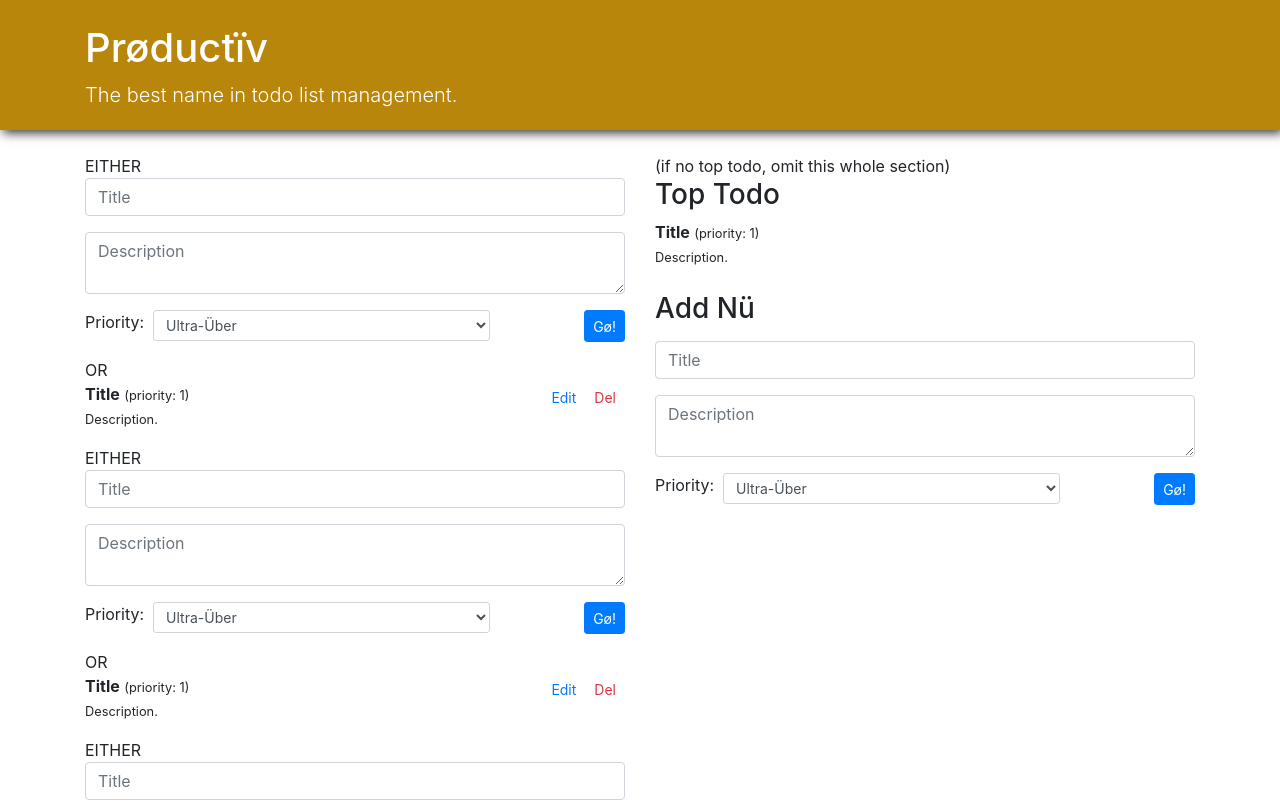
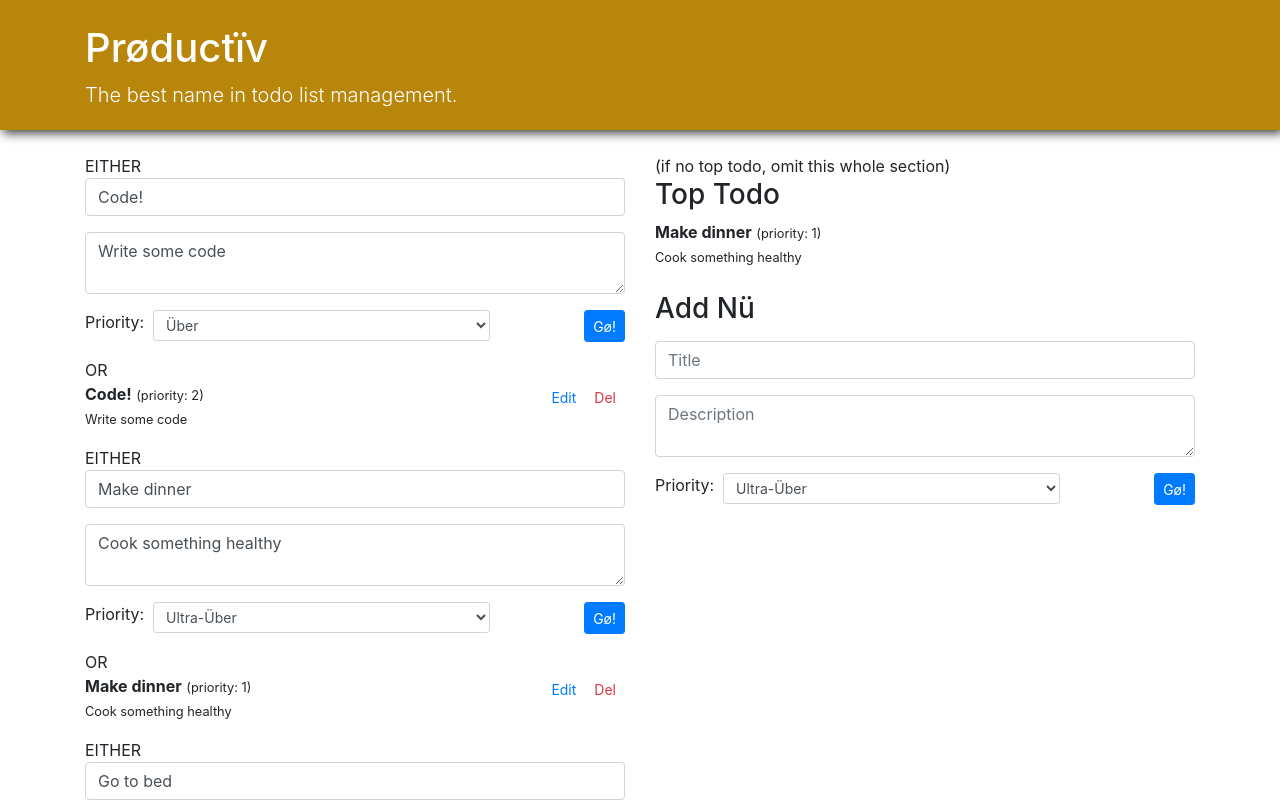
Before and after one commit to mayplesap/react-forms-productiv, a React (Create React App) app: page / in a window 1280 px wide. Shown: the top 802 px of the page. Built offline with nearby package versions, Linux system fonts and the light colour scheme.

Commit message:
remove in TodoApp, populated the edit form, changed the default of Todo with initialFormData, form now works

```diff
--- a/src/EditableTodo.js
+++ b/src/EditableTodo.js
@@ -12,7 +12,7 @@ import TodoForm from "./TodoForm";
  * EditableTodoList -> EditableTodo -> { Todo, TodoForm }
  */
 
-function EditableTodo() {
+function EditableTodo({ todo, update, remove }) {
 
   /** Toggle if this is being edited */
   function toggleEdit() { }
@@ -22,13 +22,13 @@ function EditableTodo() {
 
   /** Edit form saved; toggle isEditing and update in ancestor. */
   function handleSave(formData) { }
-
+  console.log("TODO", todo);
   return (
       <div className="EditableTodo">
 
                 EITHER
 
-                <TodoForm />
+                <TodoForm initialFormData={todo}/>
 
                 OR
 
@@ -45,7 +45,9 @@ function EditableTodo() {
                       Del
                     </button>
                   </div>
-                  <Todo />
+                  <Todo
+                    todo={todo}
+                    key={todo.id}/>
                 </div>
 
       </div>
--- a/src/EditableTodoList.js
+++ b/src/EditableTodoList.js
@@ -11,13 +11,11 @@ import EditableTodo from "./EditableTodo";
  * TodoApp -> EditableTodoList -> [ EditableTodo, ... ]
  */
 
-function EditableTodoList() {
+function EditableTodoList({todos, update, remove}) {
+  console.log("TODOSSS", todos);
   return (
       <div>
-        {/*   FIXME  */}
-        <EditableTodo />
-        <EditableTodo />
-        <EditableTodo />
+        {todos.map(todo => <EditableTodo todo={todo} update={update} remove={remove}/>)}
       </div>
   );
 }
--- a/src/Todo.js
+++ b/src/Todo.js
@@ -8,11 +8,12 @@ import React from "react";
  * { EditableTodo, TodoApp } -> Todo
  **/
 
-function Todo() {
+function Todo({todo}) {
+  console.log("TODO in todo", todo);
   return (
       <div className="Todo">
-        <div><b>Title</b> <small>(priority: 1)</small></div>
-        <div><small>Description.</small></div>
+        <div><b>{todo.title}</b> <small>(priority: {todo.priority})</small></div>
+        <div><small>{todo.description}</small></div>
       </div>
   );
 }
--- a/src/TodoApp.js
+++ b/src/TodoApp.js
@@ -4,6 +4,7 @@ import TodoForm from "./TodoForm";
 
 import TopTodo from "./TopTodo";
 import EditableTodoList from "./EditableTodoList";
+import Todo from "./Todo";
 
 /** App for managing a todo list.
  *
@@ -16,31 +17,49 @@ import EditableTodoList from "./EditableTodoList";
  * App -> TodoApp -> { TodoForm, EditableTodoList }
  */
 
-function TodoApp() {
-  const [todos, setTodos] = useState([]);
-
+function TodoApp({initialTodos}) {
+  const [todos, setTodos] = useState([...initialTodos]);
   /** add a new todo to list */
-  function create(newTodo) {}
-
-  /** update a todo with updatedTodo */
-  function update(updatedTodo) {}
-
-  /** delete a todo by id */
-  function remove(id) {}
-
-  /**TODO: handleSave: for the form */
-  function handleSave(newTodo){
+  function create(newTodo) {
+    newTodo.id = uuid();
     setTodos(todos => ([
       ...todos,
       newTodo
-    ]))
+    ]));
   }
 
+  /** update a todo with updatedTodo */
+  function update(updatedTodo) {
+    setTodos(todos => (todos.map(todo => {
+      if(todo.id === updatedTodo.id) {
+        return updatedTodo;
+      } else {
+        return todo;
+      }
+    })));
+  }
+
+
+  /** delete a todo by id */
+  function remove(id) {
+    setTodos(todos => todos.filter(todo => todo.id !== id));
+  }
+
+  /**TODO: handleSave: will update or create todo */
+  function handleSave(todo){
+    if(todo.id) {
+      update(todo);
+    } else {
+      create(todo);
+    }
+  }
+
+  console.log("APP TODOS", todos)
   return (
     <main className="TodoApp">
       <div className="row">
         <div className="col-md-6">
-          <EditableTodoList /> OR
+          <EditableTodoList todos={todos} update={update} remove={remove}/> OR
           <span className="text-muted">You have no todos.</span>
         </div>
 
@@ -48,11 +67,11 @@ function TodoApp() {
           (if no top todo, omit this whole section)
           <section className="mb-4">
             <h3>Top Todo</h3>
-            <TopTodo />
+            <TopTodo todos={todos}/>
           </section>
           <section>
             <h3 className="mb-3">Add Nü</h3>
-            <TodoForm />
+            <TodoForm handleSave={handleSave}/>
           </section>
         </div>
       </div>
--- a/src/TodoForm.js
+++ b/src/TodoForm.js
@@ -7,7 +7,7 @@ import React, { useState } from "react";
  * - handleSave: function to call in parent.
  *
  * State:
- * - formData: { title, description, priority }
+ * - formData: { title, description, priority, id }
  *
  * { TodoApp, EditableTodo } -> TodoForm
  */
@@ -27,7 +27,8 @@ function TodoForm({ initialFormData, handleSave }) {
   /** Call parent function and clear form. */
   function handleSubmit(evt) {
     evt.preventDefault();
-    handleSave();
+    handleSave(formData);
+    setFormData(initialFormData);
   }
 
   return (
@@ -85,7 +86,8 @@ TodoForm.defaultProps = {
   initialFormData: {
     title: "",
     description: "",
-    priority: "",
+    priority: 1,
+    id: "",
   },
 };
 
--- a/src/TopTodo.js
+++ b/src/TopTodo.js
@@ -10,12 +10,13 @@ import Todo from "./Todo";
  * TodoApp -> TopTodo
  */
 
-function TopTodo() {
+function TopTodo({todos}) {
   // lowest-priority # is the highest priority
-  // let top = todos.reduce(
-  //     (acc, cur) => cur.priority < acc.priority ? cur : acc, todos[0]);
+  let top = todos.reduce(
+      (acc, cur) => cur.priority < acc.priority ? cur : acc, todos[0]);
 
-  return <Todo  />;
+  console.log("TOPTODOOO", top)
+  return <Todo  todo={top}/>;
 }
 
 export default TopTodo;
```
